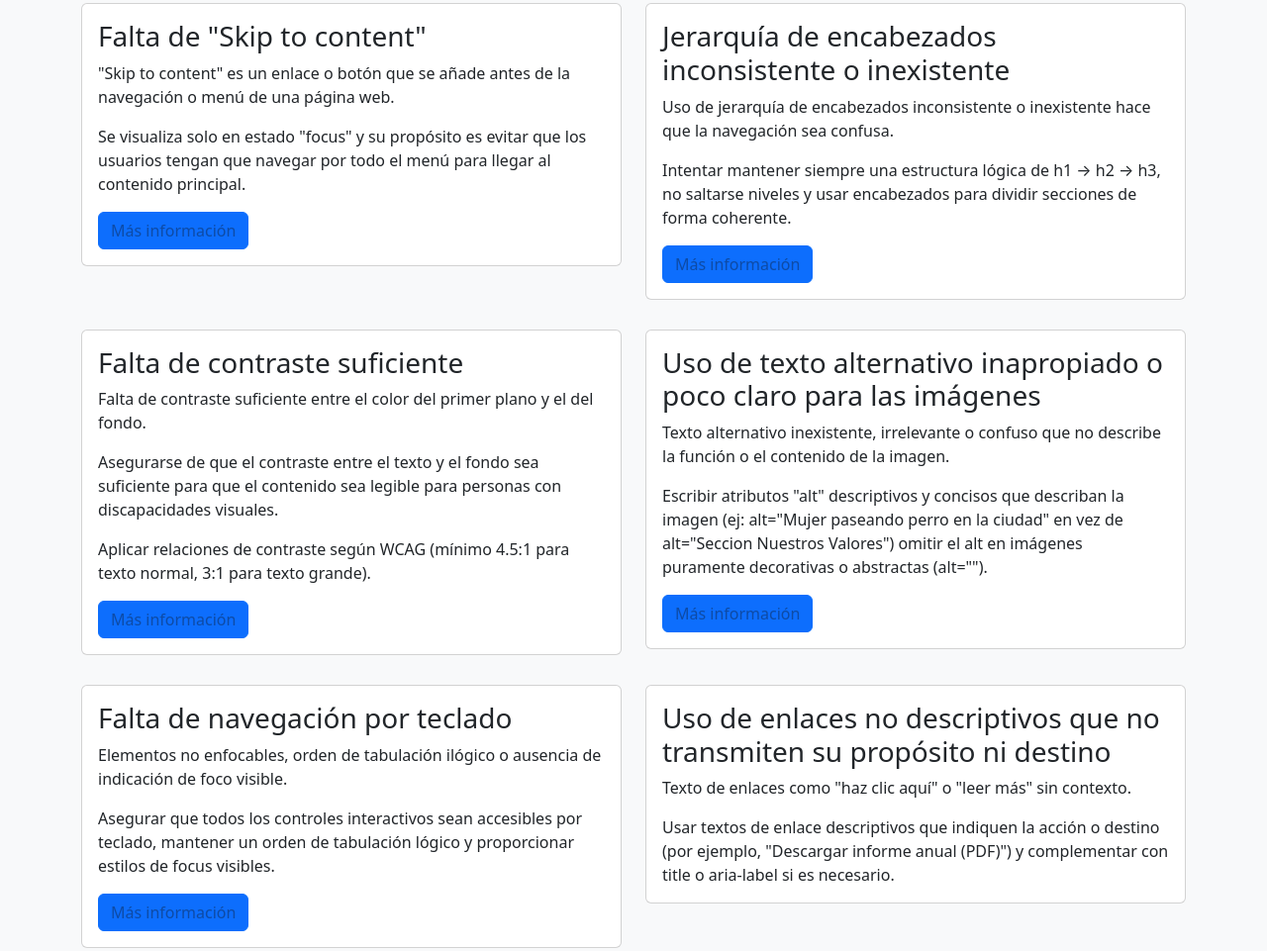
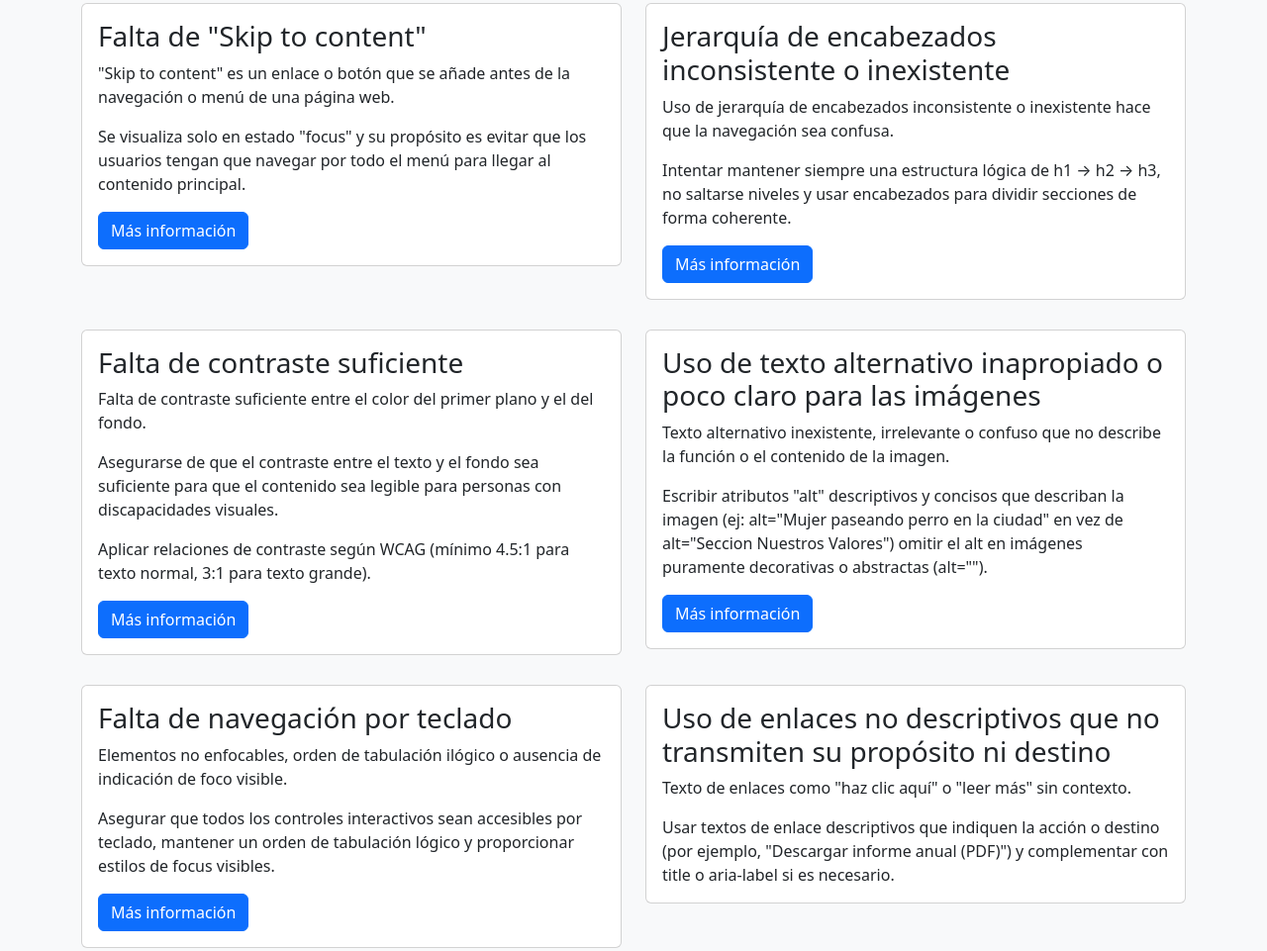
Before and after one commit to GCabreraNttData/accesibility-ok, a website: page index.html in a window 1280 px wide. Shown: the part 1059-2020 px from the top of the page at 99% size. Drawn offline with nearby package versions, Linux system fonts and the light colour scheme.

Commit message:
Mejoras de accesibilidad

```diff
--- a/styles.css
+++ b/styles.css
@@ -18,6 +18,9 @@ body {
 }
 a {
     color: #0e4ba5 !important;
+}
+.btn-primary {
+    color: #fff !important;
 }
 header {
     display: flex;
```
